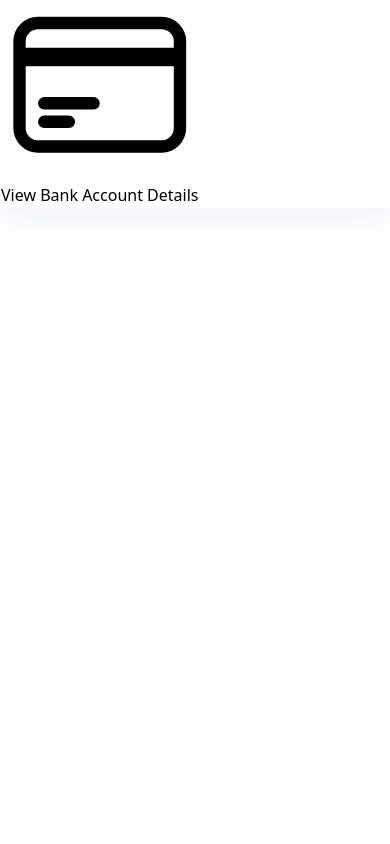
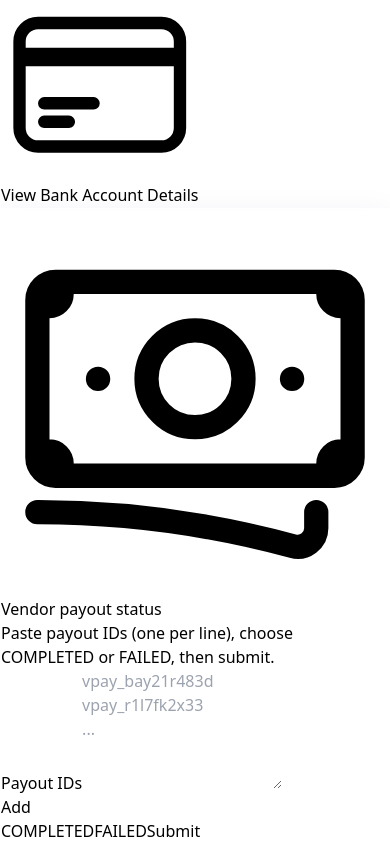
Before and after one commit to plenti-code-handler/admin-dash, a Next.js app: page /dashboard/vendors in a window 390 px wide. Shown: the part 3548-4392 px from the top of the page. Before the commit the page ends 3756 px from the top, so only its background shows below. Built offline with nearby package versions, Linux system fonts and the light colour scheme.

Commit message:
Added vendor payout bulk update

```diff
--- a/src/app/dashboard/vendors/page.tsx
+++ b/src/app/dashboard/vendors/page.tsx
@@ -5,6 +5,7 @@ import { useRouter } from 'next/navigation';
 import axiosClient from '../../../../AxiosClient';
 import { buildApiUrl } from '@/config';
 import { logger } from '@/utils/logger';
+import VendorPayoutBulkUpdate from '@/components/vendors/VendorPayoutBulkUpdate';
 
 interface SearchVendorResult {
   vendor_id: string;
@@ -647,6 +648,8 @@ export default function VendorsPage() {
           </>
         )}
       </div>
+
+      <VendorPayoutBulkUpdate />
     </div>
   );
 }
--- /dev/null
+++ b/src/components/vendors/VendorPayoutBulkUpdate.tsx
@@ -0,0 +1,218 @@
+'use client';
+
+import { useState, useCallback } from 'react';
+import { BanknotesIcon, XMarkIcon } from '@heroicons/react/24/outline';
+import axiosClient from '../../../AxiosClient';
+import { buildApiUrl } from '@/config';
+import { logger } from '@/utils/logger';
+
+function parsePayoutIdsFromText(text: string): string[] {
+  const lines = text.split(/\r?\n/);
+  const seen = new Set<string>();
+  const out: string[] = [];
+  for (const line of lines) {
+    const id = line.replace(/\s+/g, '').trim();
+    if (!id || seen.has(id)) continue;
+    seen.add(id);
+    out.push(id);
+  }
+  return out;
+}
+
+export default function VendorPayoutBulkUpdate() {
+  const [pasteInput, setPasteInput] = useState('');
+  const [payoutIds, setPayoutIds] = useState<string[]>([]);
+  const [statusBool, setStatusBool] = useState(true);
+  const [submitting, setSubmitting] = useState(false);
+  const [feedback, setFeedback] = useState<{
+    type: 'success' | 'error';
+    message: string;
+  } | null>(null);
+
+  const handleAdd = useCallback(() => {
+    const extracted = parsePayoutIdsFromText(pasteInput);
+    if (extracted.length === 0) return;
+    setPayoutIds((prev) => {
+      const seen = new Set(prev);
+      const next = [...prev];
+      for (const id of extracted) {
+        if (!seen.has(id)) {
+          seen.add(id);
+          next.push(id);
+        }
+      }
+      return next;
+    });
+    setPasteInput('');
+    setFeedback(null);
+  }, [pasteInput]);
+
+  const removeId = (id: string) => {
+    setPayoutIds((prev) => prev.filter((x) => x !== id));
+    setFeedback(null);
+  };
+
+  const handleSubmit = async () => {
+    if (payoutIds.length === 0) {
+      setFeedback({ type: 'error', message: 'Add at least one payout ID before submitting.' });
+      return;
+    }
+
+    try {
+      setSubmitting(true);
+      setFeedback(null);
+
+      const url = buildApiUrl('/v1/superuser/vendor/payout/update', {
+        status: statusBool,
+      });
+
+      const response = await axiosClient.patch<{
+        message?: string;
+        status?: boolean;
+      }>(url, { payout_ids: payoutIds });
+
+      const msg =
+        response.data?.message ?? 'Payout status updated successfully';
+      setFeedback({ type: 'success', message: msg });
+    } catch (err: unknown) {
+      logger.error('Error updating payout status:', err);
+      const ax = err as { response?: { data?: { detail?: unknown } } };
+      const detail = ax.response?.data?.detail;
+      const message =
+        typeof detail === 'string'
+          ? detail
+          : Array.isArray(detail)
+            ? detail.map((d: { msg?: string }) => d?.msg ?? '').filter(Boolean).join(' ')
+            : err instanceof Error
+              ? err.message
+              : 'Failed to update payout status';
+      setFeedback({ type: 'error', message });
+    } finally {
+      setSubmitting(false);
+    }
+  };
+
+  return (
+    <div className="glass-card p-4 sm:p-6">
+      <div className="mb-4">
+        <h2 className="text-base sm:text-lg font-semibold text-gray-900 flex items-center gap-2">
+          <BanknotesIcon className="h-5 w-5 sm:h-6 sm:w-6 text-indigo-600" />
+          Vendor payout status
+        </h2>
+        <p className="text-xs sm:text-sm text-gray-500 mt-1">
+          Paste payout IDs (one per line), choose COMPLETED or FAILED, then submit.
+        </p>
+      </div>
+
+      <div className="flex flex-col sm:flex-row gap-3 sm:gap-4">
+        <div className="flex-1 min-w-0">
+          <label htmlFor="payout-paste" className="sr-only">
+            Payout IDs
+          </label>
+          <textarea
+            id="payout-paste"
+            rows={5}
+            placeholder={'vpay_bay21r483d\nvpay_r1l7fk2x33\n...'}
+            value={pasteInput}
+            onChange={(e) => setPasteInput(e.target.value)}
+            className="block w-full px-3 py-2.5 border border-gray-300 rounded-lg bg-white text-sm sm:text-base placeholder-gray-400 focus:outline-none focus:ring-2 focus:ring-indigo-500 focus:border-indigo-500 font-mono"
+          />
+        </div>
+        <div className="flex sm:flex-col sm:justify-start shrink-0">
+          <button
+            type="button"
+            onClick={handleAdd}
+            className="w-full sm:w-auto inline-flex items-center justify-center px-4 py-2.5 border border-transparent shadow-sm text-sm font-medium rounded-md text-white bg-indigo-600 hover:bg-indigo-700 focus:outline-none focus:ring-2 focus:ring-offset-2 focus:ring-indigo-500"
+          >
+            Add
+          </button>
+        </div>
+      </div>
+
+
+      <div className="mt-4 flex flex-col lg:flex-row lg:items-start lg:justify-between gap-4">
+        <div className="flex flex-wrap gap-2 min-w-0 flex-1">
+          {payoutIds.map((id) => (
+            <span
+              key={id}
+              className="inline-flex items-center gap-1 pl-2.5 pr-1 py-1 rounded-md bg-gray-100 text-xs sm:text-sm text-gray-800 font-mono border border-gray-200"
+            >
+              <span className="truncate max-w-[200px] sm:max-w-none">{id}</span>
+              <button
+                type="button"
+                onClick={() => removeId(id)}
+                className="p-0.5 rounded hover:bg-gray-200 text-gray-600 hover:text-gray-900 focus:outline-none focus:ring-2 focus:ring-indigo-500"
+                aria-label={`Remove ${id}`}
+              >
+                <XMarkIcon className="h-4 w-4" />
+              </button>
+            </span>
+          ))}
+        </div>
+
+        <div className="flex flex-wrap items-center gap-2 shrink-0 lg:justify-end">
+          <button
+            type="button"
+            onClick={() => {
+              setStatusBool(true);
+              setFeedback(null);
+            }}
+            className={`inline-flex items-center justify-center px-3 py-2 text-xs sm:text-sm font-medium rounded-md border focus:outline-none focus:ring-2 focus:ring-offset-2 focus:ring-indigo-500 ${
+              statusBool
+                ? 'border-green-600 bg-green-50 text-green-800 ring-2 ring-green-200'
+                : 'border-gray-300 bg-white text-gray-700 hover:bg-gray-50'
+            }`}
+          >
+            COMPLETED
+          </button>
+          <button
+            type="button"
+            onClick={() => {
+              setStatusBool(false);
+              setFeedback(null);
+            }}
+            className={`inline-flex items-center justify-center px-3 py-2 text-xs sm:text-sm font-medium rounded-md border focus:outline-none focus:ring-2 focus:ring-offset-2 focus:ring-indigo-500 ${
+              !statusBool
+                ? 'border-red-600 bg-red-50 text-red-800 ring-2 ring-red-200'
+                : 'border-gray-300 bg-white text-gray-700 hover:bg-gray-50'
+            }`}
+          >
+            FAILED
+          </button>
+          <button
+            type="button"
+            onClick={handleSubmit}
+            disabled={submitting || payoutIds.length === 0}
+            className="inline-flex items-center justify-center px-4 py-2 border border-transparent shadow-sm text-xs sm:text-sm font-medium rounded-md text-white bg-indigo-600 hover:bg-indigo-700 focus:outline-none focus:ring-2 focus:ring-offset-2 focus:ring-indigo-500 disabled:opacity-50 disabled:cursor-not-allowed"
+          >
+            {submitting ? 'Submitting…' : 'Submit'}
+          </button>
+        </div>
+      </div>
+
+
+      {feedback && (
+        <div
+          className={`mt-4 rounded-md p-3 sm:p-4 ${
+            feedback.type === 'success' ? 'bg-green-50' : 'bg-red-50'
+          }`}
+        >
+          <p
+            className={`text-xs sm:text-sm font-medium ${
+              feedback.type === 'success' ? 'text-green-800' : 'text-red-800'
+            }`}
+          >
+            {feedback.type === 'success' ? 'Success' : 'Error'}
+          </p>
+          <p
+            className={`mt-1 text-xs sm:text-sm break-words ${
+              feedback.type === 'success' ? 'text-green-700' : 'text-red-700'
+            }`}
+          >
+            {feedback.message}
+          </p>
+        </div>
+      )}
+    </div>
+  );
+}
```
